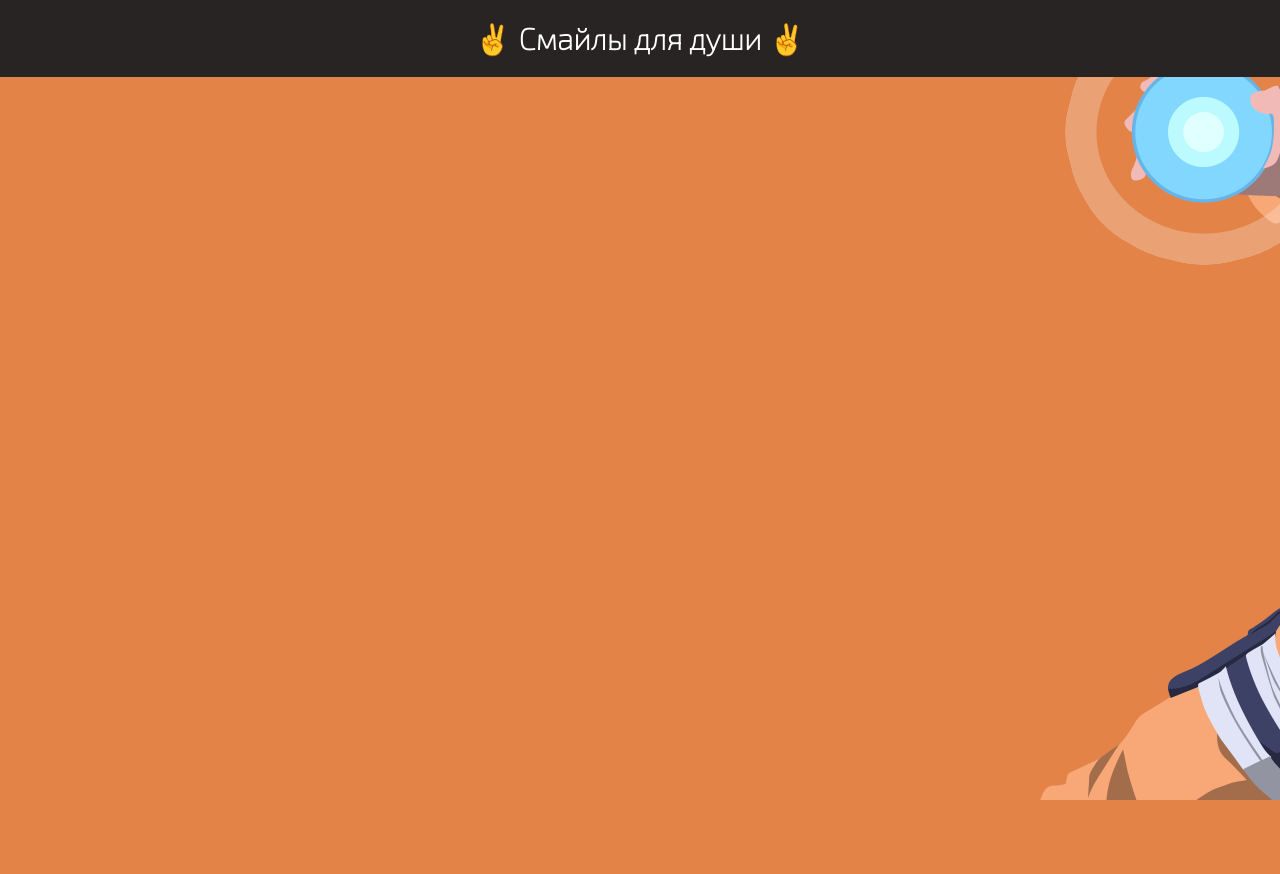
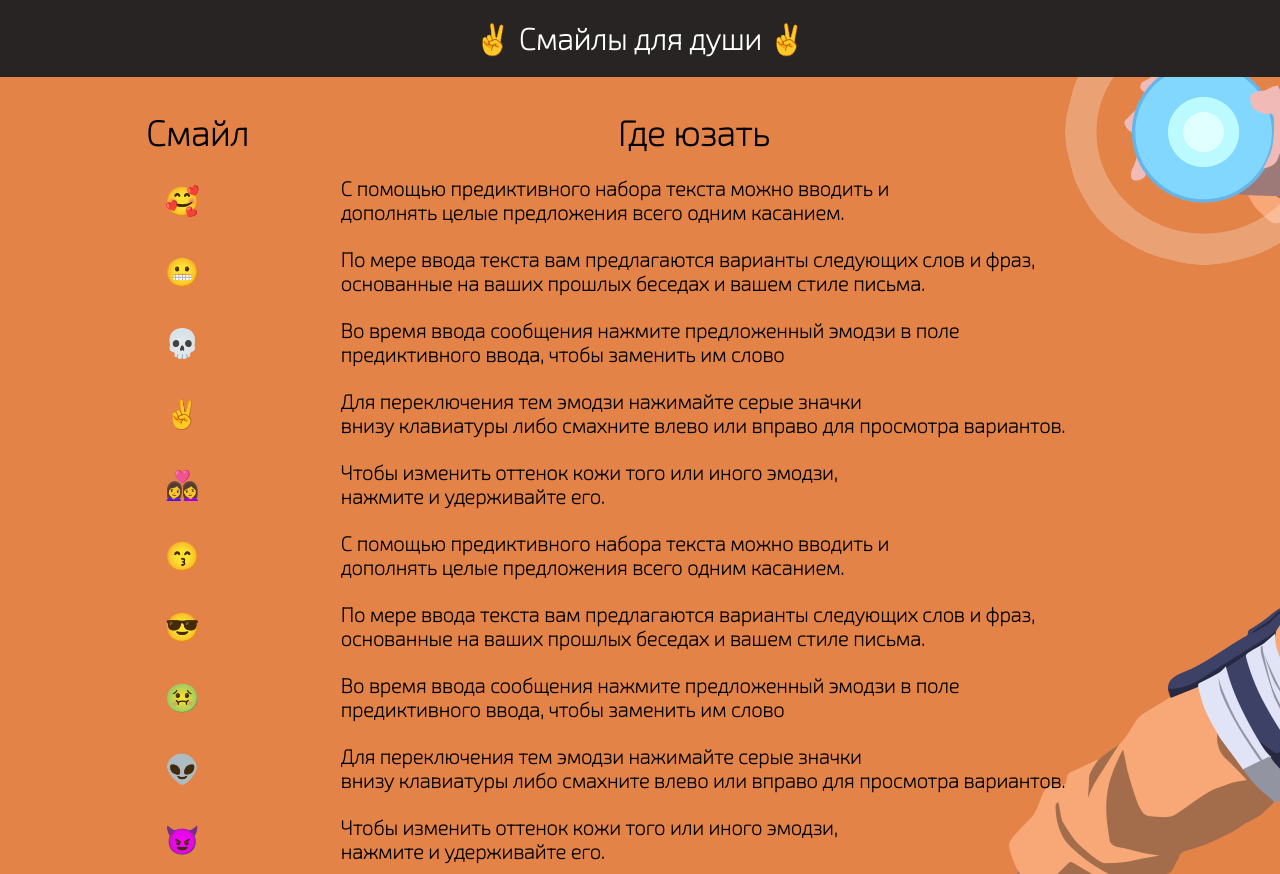
Before and after one commit to AleksandraTertyshnaya/Test-task, a PHP site: page /smile.html in a window 1280 px wide. Before the commit the page ends 800 px from the top, so only its background shows below. Run offline with PHP 8.4, Linux system fonts and the light colour scheme.

Commit message:
add table

```diff
--- a/smile.css
+++ b/smile.css
@@ -11,7 +11,7 @@ body{
 
     .name{
         width: 100%;
-        position: fixed;
+        position: absolute;
         top: 0;
         left: 0;
         background-color: #282424
@@ -21,3 +21,32 @@ body{
         text-align: center;
 color:#ffffff;
     }
+
+    center{
+        padding-top: 100px;
+    }
+
+    th{
+        font-family:  'Exo 2', sans-serif;
+        font-weight: bold;
+        font-size: 35px;
+      padding-right: 70px;
+    }
+
+    td{
+        font-family:  'Exo 2', sans-serif;
+        font-weight: bold;
+        font-size: 28px;
+      padding-right: 70px;
+      padding-top: 20px;
+      padding-left: 20px;
+    }
+
+    .text{
+        font-family:  'Exo 2', sans-serif;
+        font-weight: bold;
+        font-size: 20px;
+      padding-right: 70px;
+      padding-top: 20px;
+      padding-left: 20px;
+    }
--- a/smile.html
+++ b/smile.html
@@ -13,5 +13,26 @@ url('https://fonts.googleapis.com/css2?family=Exo+2:wght@100&family=Montserrat:w
  <body>
      <div class="name">
 <h1> ✌️ Смайлы для души ✌️</h1>
+</div>
 
-     </div>
+<center>
+<table>
+    <tr>
+        <th>Смайл</th>
+        <th>Где юзать</th>
+
+       </tr>
+       <tr><td>🥰</td><td class="text">С помощью предиктивного набора текста можно вводить и <br>дополнять целые предложения всего одним касанием.</td>
+       <tr><td>😬</td><td class="text">По мере ввода текста вам предлагаются варианты следующих слов и фраз,<br> основанные на ваших прошлых беседах и вашем стиле письма. </td>
+       <tr><td>💀</td><td class="text">Во время ввода сообщения нажмите предложенный эмодзи в поле<br> предиктивного ввода, чтобы заменить им слово </td>
+       <tr><td>✌️</td><td class="text">Для переключения тем эмодзи нажимайте серые значки <br> внизу клавиатуры либо смахните влево или вправо для просмотра вариантов.</td>
+       <tr><td>👩‍❤️‍👩</td><td class="text">Чтобы изменить оттенок кожи того или иного эмодзи, <br>нажмите и удерживайте его.</td>
+       <tr><td>😙</td><td class="text">С помощью предиктивного набора текста можно вводить и <br>дополнять целые предложения всего одним касанием.</td>
+       <tr><td>😎</td><td class="text">По мере ввода текста вам предлагаются варианты следующих слов и фраз,<br> основанные на ваших прошлых беседах и вашем стиле письма.</td>
+       <tr><td>🤢</td><td class="text">Во время ввода сообщения нажмите предложенный эмодзи в поле<br> предиктивного ввода, чтобы заменить им слово </td>
+       <tr><td>👽</td><td class="text">Для переключения тем эмодзи нажимайте серые значки <br> внизу клавиатуры либо смахните влево или вправо для просмотра вариантов.</td>
+       <tr><td>😈</td><td class="text">Чтобы изменить оттенок кожи того или иного эмодзи, <br>нажмите и удерживайте его.</td>
+
+</table>
+
+</center>
```
